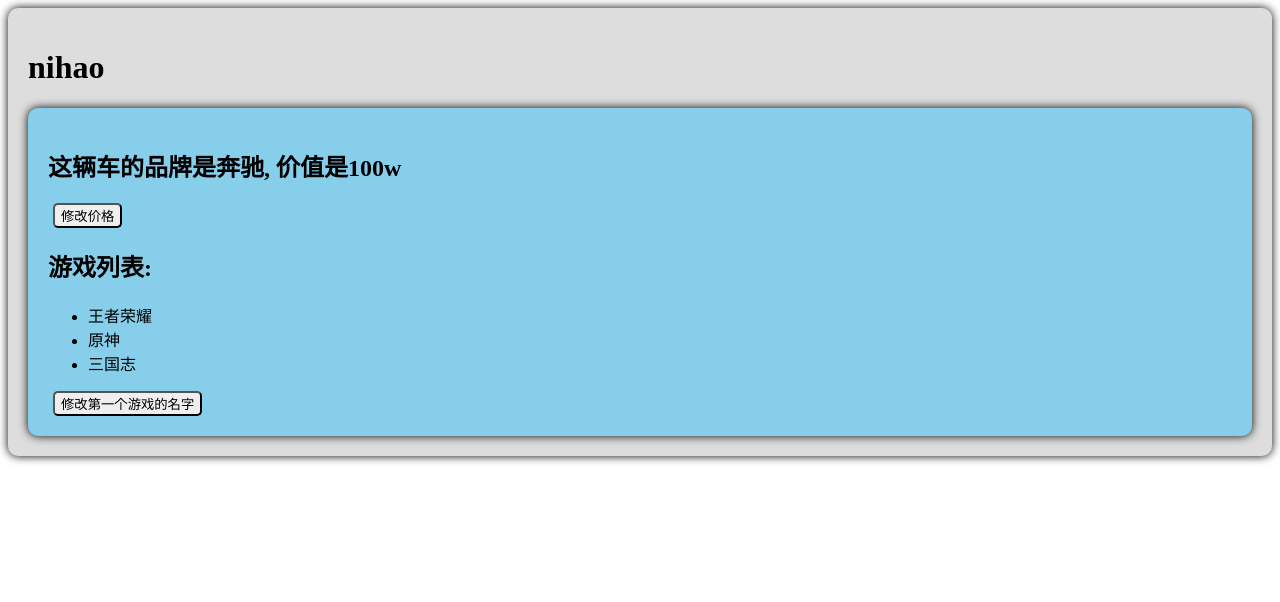
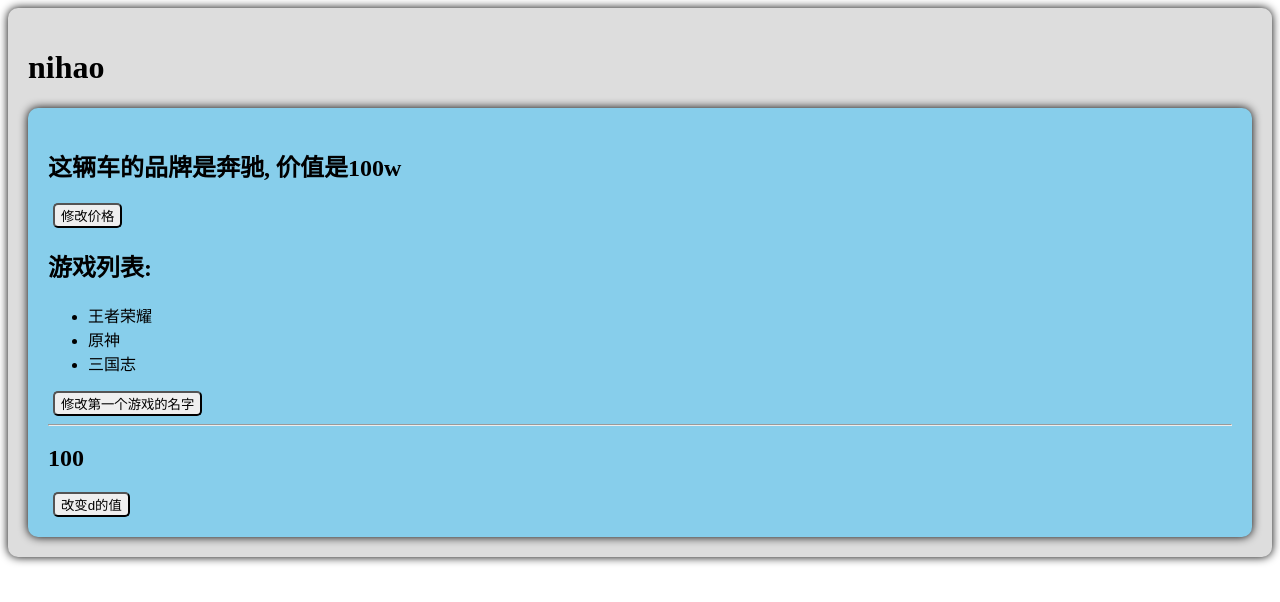
Before and after one commit to silverneedleor/vue3-test, a Vue app: page / in a window 1280 px wide. Shown: the top 602 px of the page. Built offline with nearby package versions, Linux system fonts and the light colour scheme.

Commit message:
1.8_验证reactive的深层响应能力

```diff
--- a/src/components/Person.vue
+++ b/src/components/Person.vue
@@ -7,6 +7,10 @@
       <li v-for="g in games" :key="g.id">{{g.name}}</li>
     </ul>
     <button @click="changeFirstGame">修改第一个游戏的名字</button>
+    <hr>
+<!--测试reactive可以深层响应式-->
+    <h2>{{obj.a.c.d}}</h2>
+    <button @click="changeObjD">改变d的值</button>
   </div>
 </template>
 
@@ -15,13 +19,13 @@
 <script lang="ts" setup name="Person">
 import {reactive} from "vue";
 
+// 普通对象的响应式编程
 let car = reactive({brand: '奔驰', price: 100});
 
+// {brand: '奔驰', price: 100} 普通对象, 原对象
+// reactive({brand: '奔驰', price: 100}); 响应式对象
 
-
-console.log(car);
-console.log(Proxy);
-
+// 数组验证
 let games = reactive([
     {id: '123456781',name:'王者荣耀'},
     {id: '123456782',name:'原神'},
@@ -29,6 +33,14 @@ let games = reactive([
 ])
 
 
+// 验证reactive是深层对象的响应式
+let obj = reactive({
+  a:{
+    c:{
+      d: 100,
+    }
+  }
+})
 
 function changePrice() {
   car.price += 10;
@@ -37,6 +49,10 @@ function changePrice() {
 
 function changeFirstGame() {
   games[0].name = '吃鸡游戏';
+}
+
+function changeObjD() {
+  obj.a.c.d = 666;
 }
 
 </script>
```
